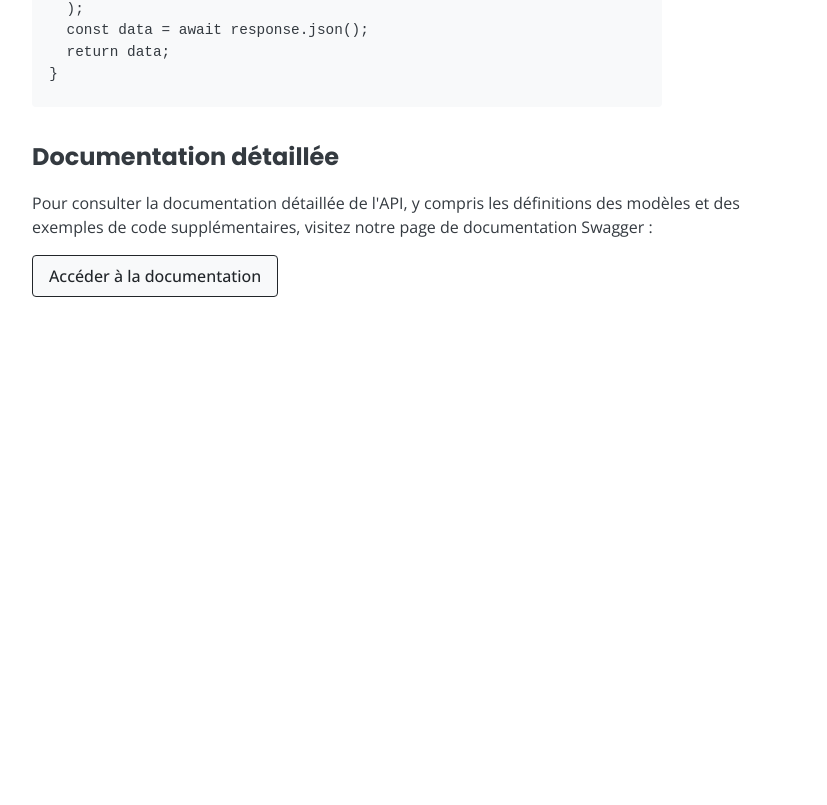
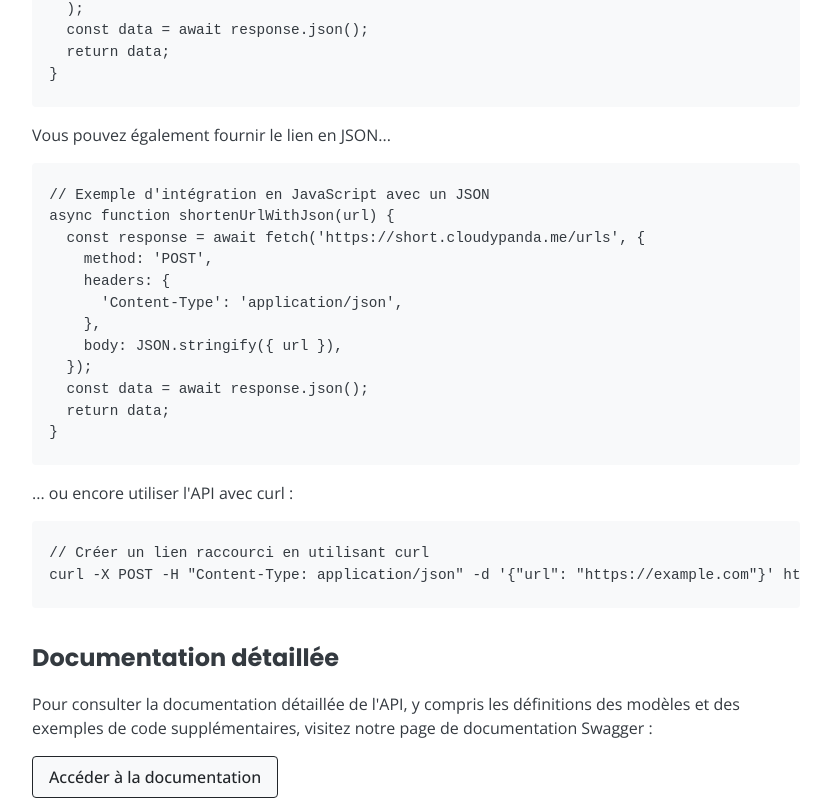
Before and after one commit to mathieuc22/url-shortener-frontend, a Vue app: page /api-docs in a window 1280 px wide. Shown: the part 498-1303 px from the top of the page, without its empty margins (224-1051 px from the left). Before the commit the page ends 843 px from the top, so only its background shows below. Built offline with nearby package versions, Linux system fonts and the light colour scheme; no server answers.

Commit message:
Add example in documentation

```diff
--- a/src/pages/APIPage.vue
+++ b/src/pages/APIPage.vue
@@ -13,6 +13,32 @@
     <section class="section">
       <h2 class="section__title">Exemples d'utilisation</h2>
       <ApiCode></ApiCode>
+
+      <p>Vous pouvez également fournir le lien en JSON...</p>
+      <pre>
+                <code>
+  // Exemple d'intégration en JavaScript avec un JSON
+  async function shortenUrlWithJson(url) {
+    const response = await fetch('https://short.cloudypanda.me/urls', {
+      method: 'POST',
+      headers: {
+        'Content-Type': 'application/json',
+      },
+      body: JSON.stringify({ url }),
+    });
+    const data = await response.json();
+    return data;
+  }
+                </code>
+                </pre>
+
+      <p>... ou encore utiliser l'API avec curl :</p>
+      <pre>
+          <code>
+  // Créer un lien raccourci en utilisant curl
+  curl -X POST -H "Content-Type: application/json" -d '{"url": "https://example.com"}' https://short.cloudypanda.me/urls
+          </code>
+          </pre>
     </section>
 
     <section class="section">
--- a/src/style.css
+++ b/src/style.css
@@ -163,7 +163,7 @@ pre {
   border-radius: 4px;
   font-size: 0.9rem;
   white-space: pre-wrap;
-  max-width: 100%;
+  width: 100%;
   overflow-x: auto;
   display: flex;
   align-items: center;
```
